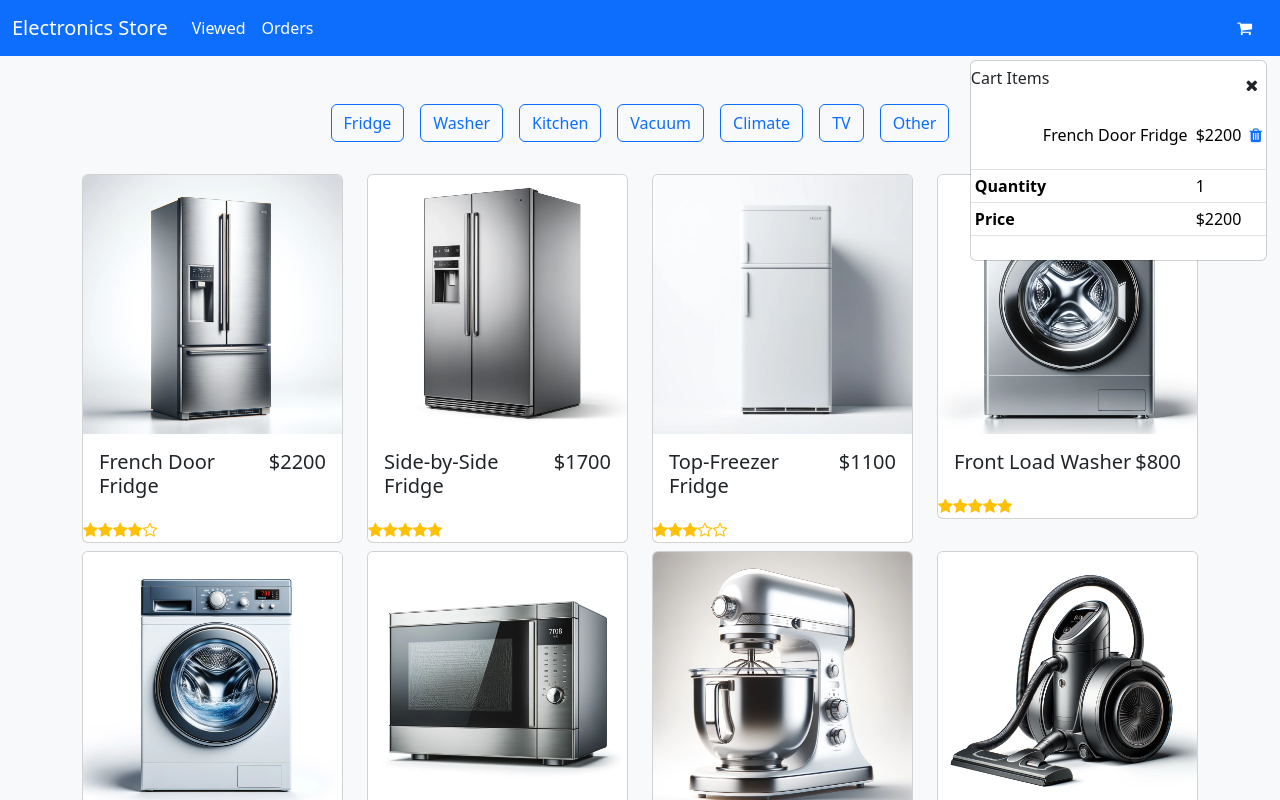
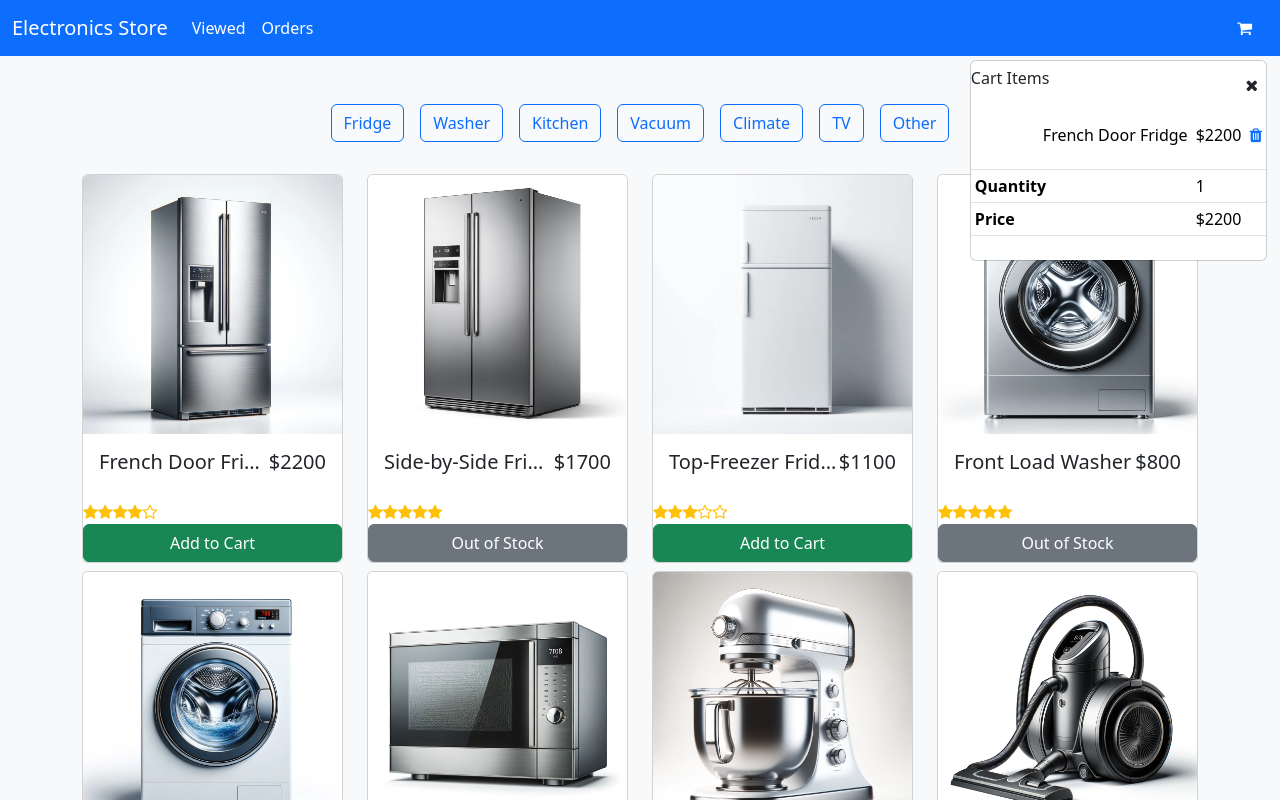
Before and after one commit to takuya44/angular-ecProject, an Angular app: page /home in a window 1280 px wide. Shown: the top 800 px of the page. Built offline with nearby package versions, Linux system fonts and the light colour scheme.

Commit message:
🚑 ✨ 商品リスト表示⑤ カート追加・在庫切れボタン表示（*ngIfディレクティブ）高さ調整

```diff
--- a/src/app/components/product-card/product-card.component.css
+++ b/src/app/components/product-card/product-card.component.css
@@ -0,0 +1,6 @@
+.product-name {
+  height: 1.5em; /* 固定の高さを設定。ここでは1.5emとしていますが、必要に応じて調整できます */
+  overflow: hidden; /* コンテンツがボックスの境界を超えた場合に隠します */
+  text-overflow: ellipsis; /* コンテンツがボックスの境界を超えた場合に省略記号（...）を表示します */
+  white-space: nowrap; /* テキストを一行にまとめ、改行を防ぎます */
+}
--- a/src/app/components/product-card/product-card.component.html
+++ b/src/app/components/product-card/product-card.component.html
@@ -8,7 +8,7 @@
   <div class="card-body pb-1">
     <!-- Display product name and price -->
     <div class="d-flex justify-content-between mb-3">
-      <h5 class="mb-0">{{ product.productName }}</h5>
+      <h5 class="mb-0 product-name">{{ product.productName }}</h5>
       <h5 class="text-dark mb-0">${{ product.price }}</h5>
     </div>
   </div>
@@ -23,4 +23,20 @@
       <i [class]="product.rating > 4 ? 'fa fa-star' : 'fa fa-star-o'"></i>
     </div>
   </div>
+  <!-- Display 'Out of Stock' button -->
+  <button
+    *ngIf="product.availableQty === 0"
+    type="button"
+    class="btn btn-secondary"
+  >
+    Out of Stock
+  </button>
+  <!-- Display 'Add to Cart' button -->
+  <button
+    *ngIf="product.availableQty > 0"
+    type="button"
+    class="btn btn-success"
+  >
+    Add to Cart
+  </button>
 </div>
--- a/src/app/components/product-card/product-card.component.ts
+++ b/src/app/components/product-card/product-card.component.ts
@@ -1,10 +1,11 @@
 import { Component, Input } from '@angular/core';
 import { Product } from '../../models/product.model';
+import { CommonModule } from '@angular/common';
 
 @Component({
   selector: 'app-product-card',
   standalone: true,
-  imports: [],
+  imports: [CommonModule],
   templateUrl: './product-card.component.html',
   styleUrl: './product-card.component.css',
 })
```
